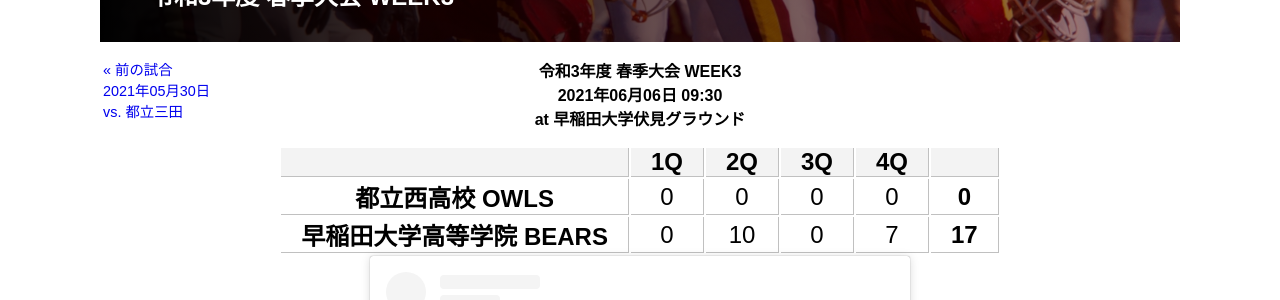
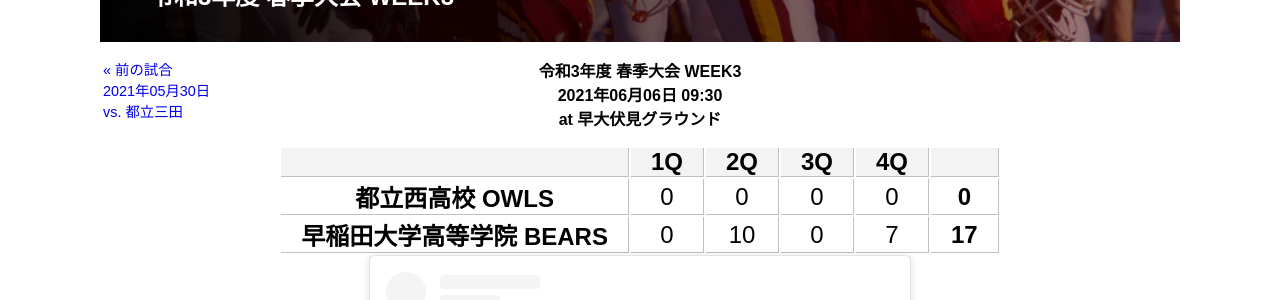
Before and after one commit to numa72/nishi-owls, a Jekyll site: the page built from _games/2021/2021-06-06-gakuin.html, in a window 1280 px wide. Shown: the part 275-575 px from the top of the page. Built offline with Jekyll 4.4.1, drawn with Linux system fonts in a browser that asks for light colours; some web fonts are replaced; a script that is not in the unit is left out.

Commit message:
another  consistency fix

```diff
--- a/_games/2021/2021-06-06-gakuin.html
+++ b/_games/2021/2021-06-06-gakuin.html
@@ -2,7 +2,7 @@
 date: 2021-06-06
 season: spring
 game_name: 令和3年度 春季大会 WEEK3
-place: 早稲田大学伏見グラウンド
+place: 早大伏見グラウンド
 start_at: "09:30"
 vs: 早大学院
 vs_full: 早稲田大学高等学院 BEARS
```
